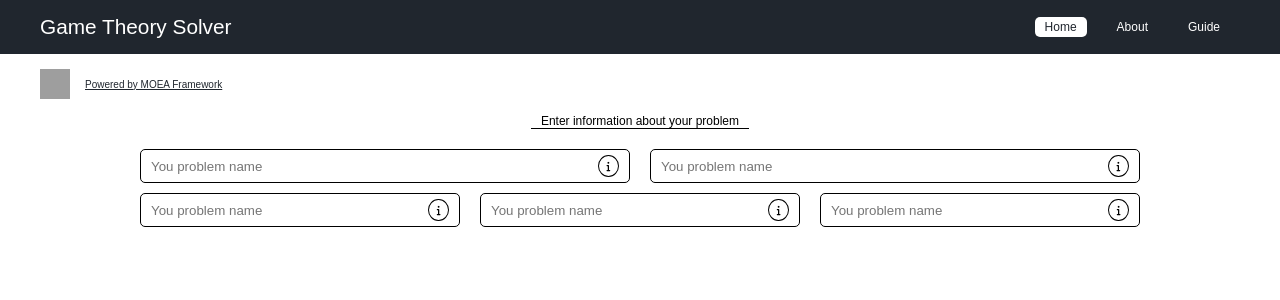
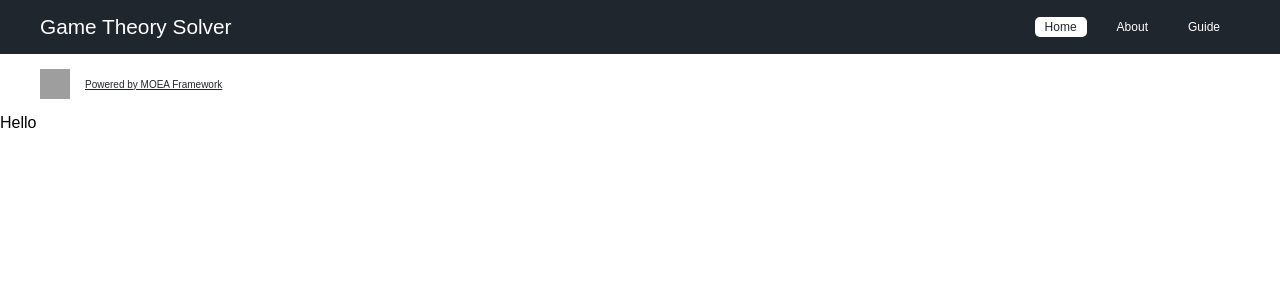
Before and after one commit to thanhthanh21/SS2-game-theory-solver, a React (Create React App) app: page / in a window 1280 px wide. Shown: the top 300 px of the page. Built offline with nearby package versions, Linux system fonts and the light colour scheme; grey boxes are pictures that could not be loaded; a web font is replaced by a local one.

Commit message:
init branch

```diff
--- a/src/App.js
+++ b/src/App.js
@@ -1,5 +1,7 @@
 import Navbar from './components/Navbar'
 import InputPage from './pages/inputPage';
+import InputProcessingPage from './pages/inputProcessingPage';
+import OutputPage from './pages/outputPage';
 import './App.scss';
 
 
@@ -7,7 +9,7 @@ function App() {
   return (
     <div className="App">
       <Navbar />
-      <InputPage />
+      <OutputPage />
     </div>
 
   );
```
